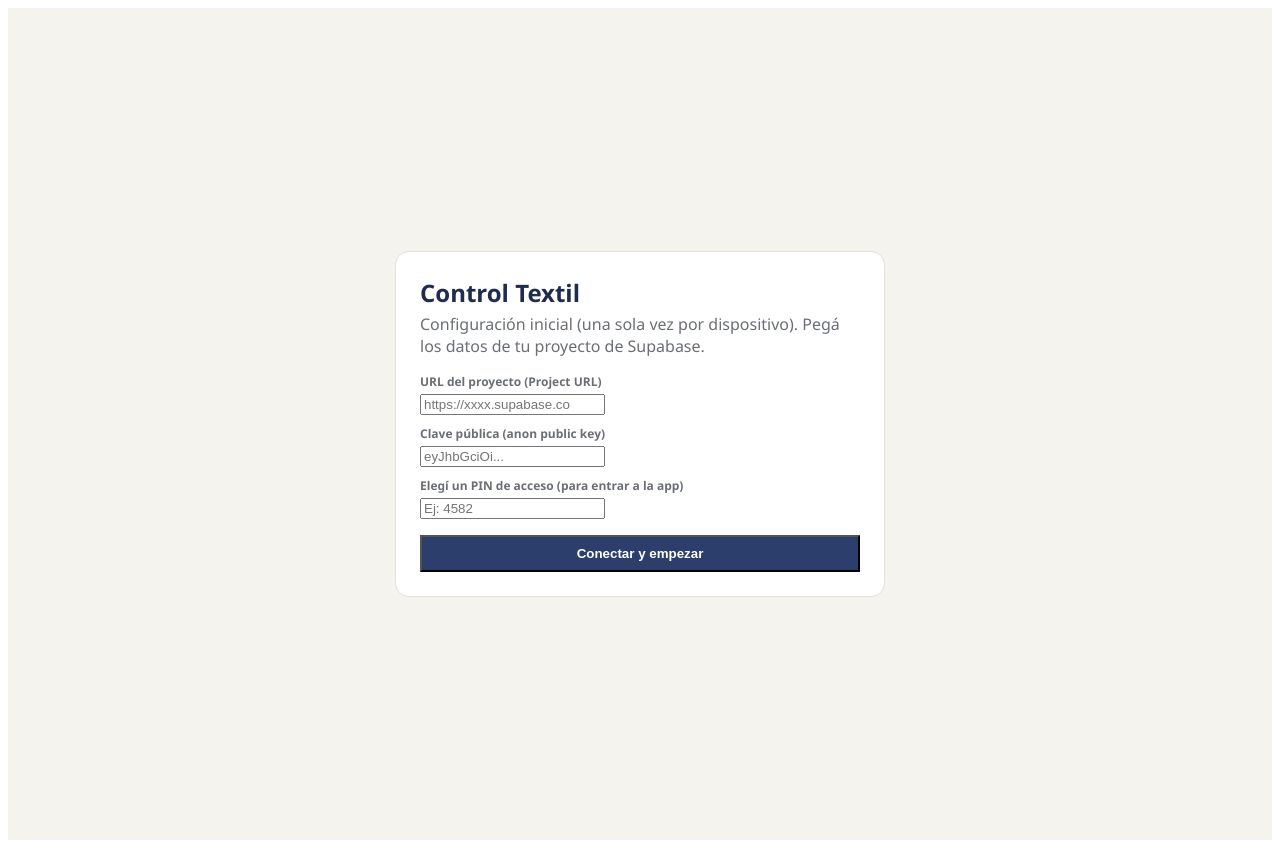
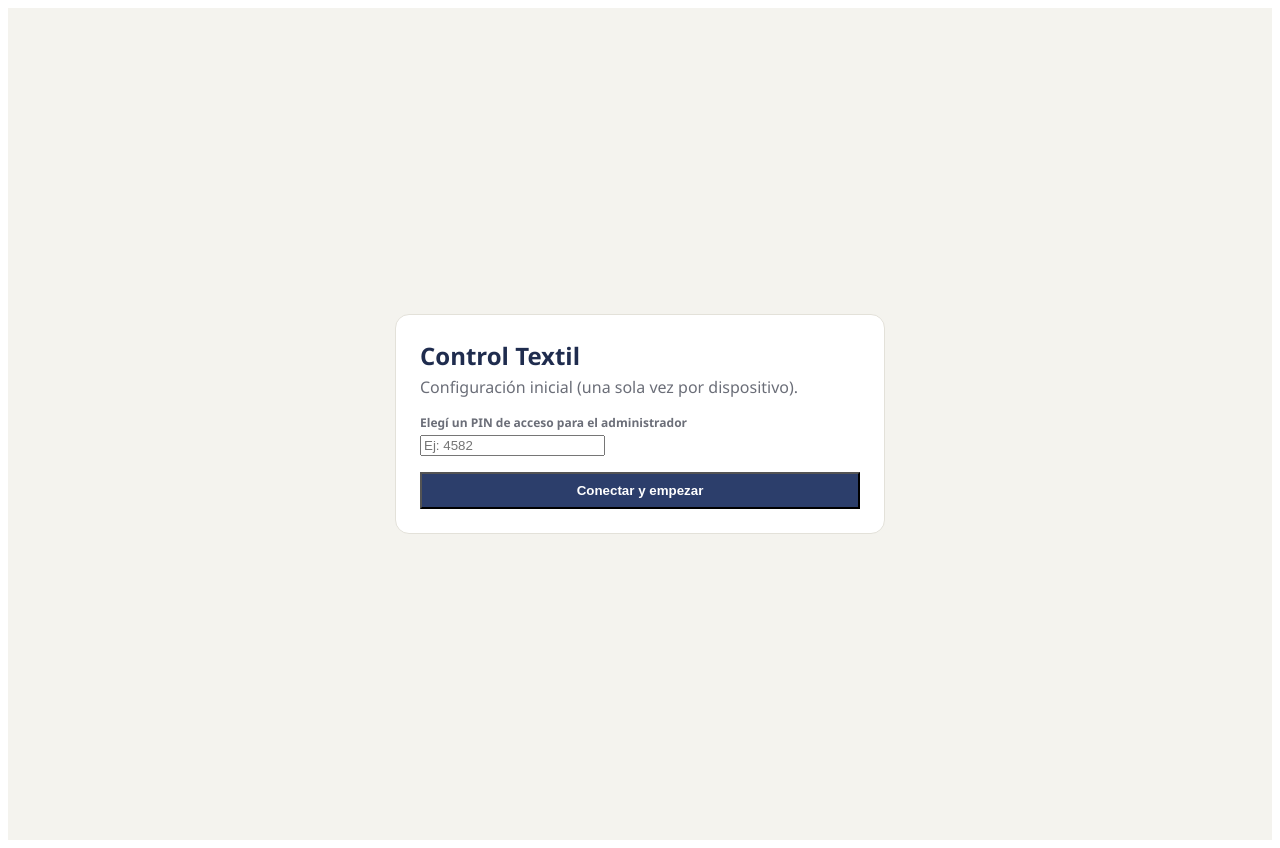
Before and after one commit to ezequieltawi26-a11y/HOGARSOFT, a React (Vite) app: page / in a window 1280 px wide. Built offline with nearby package versions, Linux system fonts and the light colour scheme.

Commit message:
Guardar los datos del servidor en el codigo, solo pedir PIN/usuario

```diff
--- a/src/App.jsx
+++ b/src/App.jsx
@@ -195,24 +195,25 @@ async function nubeGuardar(cfg, datos) {
 }
 
 /* ============ Pantalla de configuración (primera vez) ============ */
+const SUPABASE_URL = "https://gzrqudpctkjaumnqobgg.supabase.co";
+const SUPABASE_KEY = "sb_publishable_dovcuLxauPCc0_p5u3OGrw_fKi72rMA";
+
 function Configuracion({ alListo }) {
-  const [url, setUrl] = useState("");
-  const [key, setKey] = useState("");
   const [pin, setPin] = useState("");
   const [error, setError] = useState("");
   const [probando, setProbando] = useState(false);
 
   const conectar = async () => {
-    if (!url || !key || !pin) return setError("Completá los tres campos.");
+    if (!pin) return setError("Elegí un PIN.");
     setProbando(true);
     setError("");
-    const cfg = { url: url.trim().replace(/\/$/, ""), key: key.trim(), pin: pin.trim() };
+    const cfg = { url: SUPABASE_URL, key: SUPABASE_KEY, pin: pin.trim() };
     try {
       await nubeCargar(cfg);
       localStorage.setItem("textil-config", JSON.stringify(cfg));
       alListo(cfg);
     } catch (e) {
-      setError("No se pudo conectar. Revisá la URL y la clave, y que hayas creado la tabla en Supabase.");
+      setError("No se pudo conectar. Probá de nuevo en unos segundos.");
     }
     setProbando(false);
   };
@@ -221,16 +222,8 @@ function Configuracion({ alListo }) {
     <div style={{ minHeight: "100vh", background: C.bg, display: "grid", placeItems: "center", padding: 16, fontFamily: "'Segoe UI', system-ui, sans-serif" }}>
       <div style={{ background: "#fff", border: `1px solid ${C.line}`, borderRadius: 14, padding: 24, maxWidth: 440, width: "100%" }}>
         <h2 style={{ margin: "0 0 4px", color: C.indigoDark }}>Control Textil</h2>
-        <p style={{ color: C.sub, marginTop: 0 }}>Configuración inicial (una sola vez por dispositivo). Pegá los datos de tu proyecto de Supabase.</p>
-        <Campo label="URL del proyecto (Project URL)">
-          <input value={url} onChange={(e) => setUrl(e.target.value)} placeholder="https://xxxx.supabase.co" />
-        </Campo>
-        <div style={{ height: 10 }} />
-        <Campo label="Clave pública (anon public key)">
-          <input value={key} onChange={(e) => setKey(e.target.value)} placeholder="eyJhbGciOi..." />
-        </Campo>
-        <div style={{ height: 10 }} />
-        <Campo label="Elegí un PIN de acceso (para entrar a la app)">
+        <p style={{ color: C.sub, marginTop: 0 }}>Configuración inicial (una sola vez por dispositivo).</p>
+        <Campo label="Elegí un PIN de acceso para el administrador">
           <input value={pin} onChange={(e) => setPin(e.target.value)} placeholder="Ej: 4582" />
         </Campo>
         {error && <div style={{ color: C.bad, marginTop: 10, fontWeight: 600 }}>{error}</div>}
```
